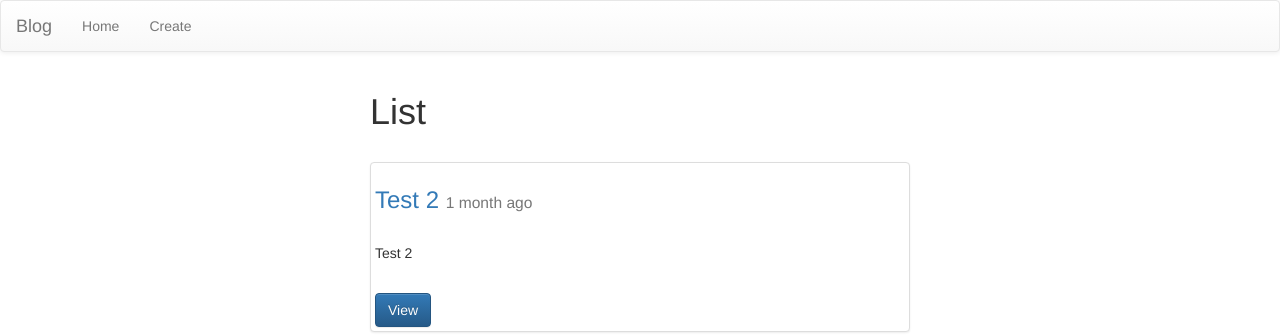
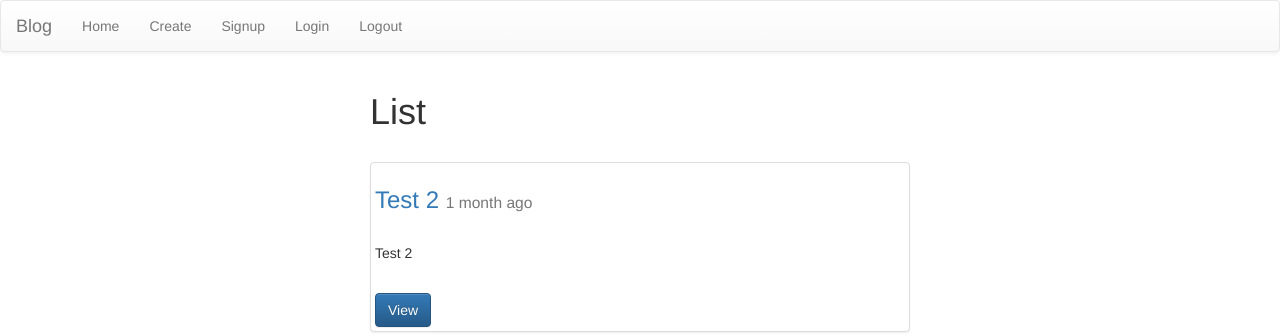
Before and after one commit to sahiljajodia01/News-Blog, a Django app: page / in a window 1280 px wide. Shown: the top 336 px of the page. Run offline with Django 3.2, Linux system fonts and the light colour scheme; data comes from the database, SQL or seed files in the repository; both versions use the stored data as it was after the commit; some libraries are stand-ins or nearby versions.

Commit message:
Added logout

```diff
--- a/posts/templates/base.html
+++ b/posts/templates/base.html
@@ -33,6 +33,9 @@
       <ul class="nav navbar-nav">
         <li><a href="/">Home <span class="sr-only">(current)</span></a></li>
         <li><a href="/create/">Create</a></li>
+				<li><a href="/signup/">Signup</a></li>
+				<li><a href="/login/">Login</a></li>
+				<li><a href="/logout/">Logout</a></li>
 
 
     </div><!-- /.navbar-collapse -->
--- a/test_blog/urls.py
+++ b/test_blog/urls.py
@@ -28,5 +28,5 @@ urlpatterns = [
     url(r'^(?P<id>\d+)/delete/$', views.posts_delete, name="delete"),
     url(r'^signup/$', views.signup, name="signup"),
     url(r'^login/$', auth_views.login, name="login"),
-    url(r'^logout/$', auth_views.logout, { 'template_name': 'posts/login.html' } , name="logout"),
+    url(r'^logout/$', auth_views.logout, { 'next_page': '/'}, name="logout"),
 ]
```
Also changed, not shown: posts/templates/registration/logged_out.html (added, +8 -0 lines), db.sqlite3.
